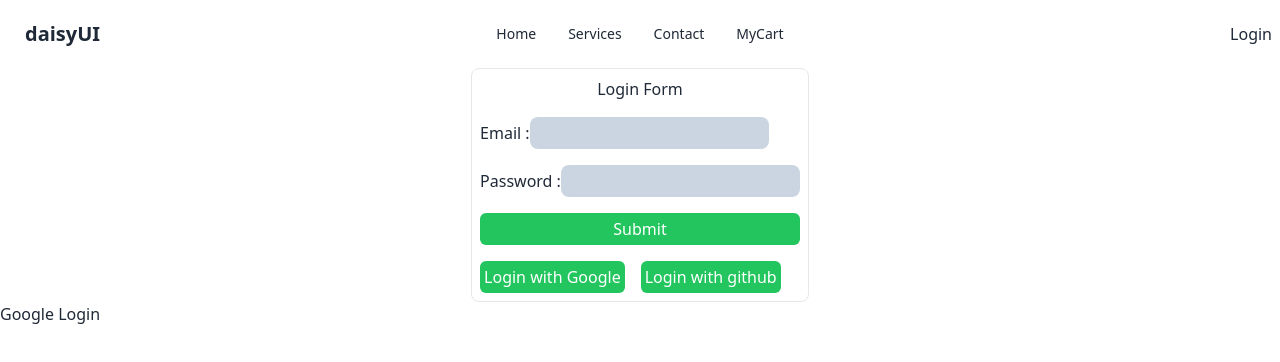
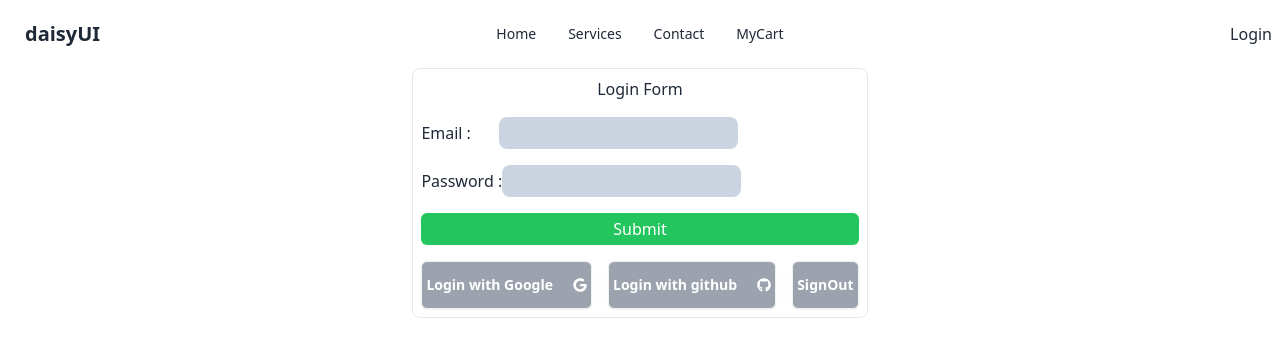
Before and after one commit to rjspyk5/Bottle-project-with-react, a React (Vite) app: page /login in a window 1280 px wide. Shown: the top 362 px of the page. Built offline with nearby package versions, Linux system fonts and the light colour scheme.

Commit message:
login and signout functionality added

```diff
--- a/src/Components/Login/Login.jsx
+++ b/src/Components/Login/Login.jsx
@@ -1,17 +1,31 @@
-import { getAuth, signInWithPopup } from 'firebase/auth';
+import { getAuth, signInWithPopup, signOut } from 'firebase/auth';
 import { app } from '../Firebase/firebase.init';
 import { GoogleAuthProvider } from 'firebase/auth';
+import { FaGoogle } from 'react-icons/fa';
+import { FaGithub } from 'react-icons/fa';
+import { useState } from 'react';
 
 export const Login = () => {
+  const [user, setuser] = useState({});
   const auth = getAuth(app);
   const provider = new GoogleAuthProvider();
-  const handleClick = () => {
+  const handleClick = e => {
+    e.preventDefault();
+    console.log('clicked');
     signInWithPopup(auth, provider)
-      .then(res => {
-        console.log(res);
-      })
+      .then(res => setuser(res.user))
       .catch(er => console.log(er));
   };
+  const handleSignOut = () => {
+    signOut(auth)
+      .then(() => {
+        console.log('signOut success');
+      })
+      .catch(error => {
+        console.log(error);
+      });
+  };
+  console.log(user);
   return (
     <div>
       <div className='flex justify-center max-w-1/2'>
@@ -19,7 +33,7 @@ export const Login = () => {
           <legend className='text-center'>Login Form</legend>
           <label htmlFor='email'> Email :</label>
           <input
-            className='bg-slate-300 p-1 rounded-lg'
+            className='bg-slate-300 p-1 rounded-lg ml-[28px]'
             name='email'
             type='text'
           />{' '}
@@ -37,16 +51,36 @@ export const Login = () => {
             value='Submit'
           />
           <div className='flex space-x-4'>
-            <button className='bg-green-500 text-[white] p-1 rounded-md'>
-              Login with Google
-            </button>
-            <button className='bg-green-500 text-[white] p-1 rounded-md'>
-              Login with github
+            {user ? (
+              <>
+                <button
+                  onClick={handleClick}
+                  className='bg-gray-400 btn text-[white] p-1 flex items-center space-x-3 rounded-md'
+                >
+                  <span> Login with Google </span>
+                  <FaGoogle />
+                </button>
+                <button className='btn bg-gray-400 text-[white] p-1 flex items-center space-x-3 rounded-md'>
+                  <span>Login with github</span> <FaGithub />
+                </button>
+              </>
+            ) : (
+              <button
+                onClick={handleSignOut}
+                className='btn bg-gray-400 text-[white] p-1 flex items-center space-x-3 rounded-md'
+              >
+                SignOut
+              </button>
+            )}
+            <button
+              onClick={handleSignOut}
+              className='btn bg-gray-400 text-[white] p-1 flex items-center space-x-3 rounded-md'
+            >
+              SignOut
             </button>
           </div>
         </form>
       </div>
-      <button onClick={handleClick}>Google Login</button>
     </div>
   );
 };
```
